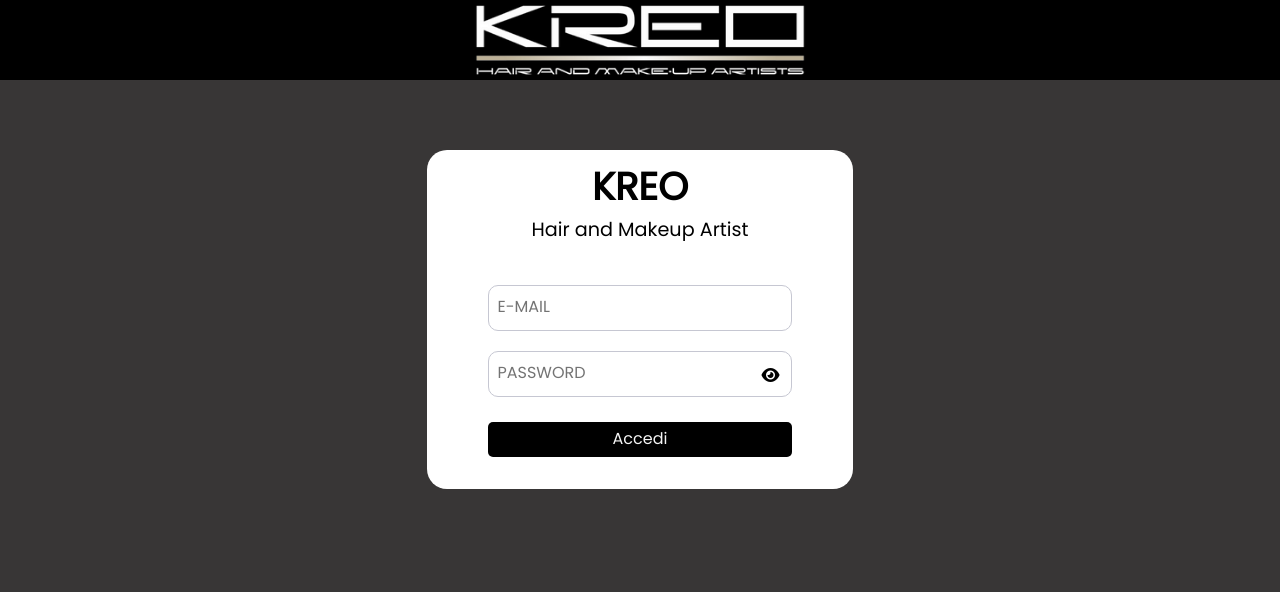
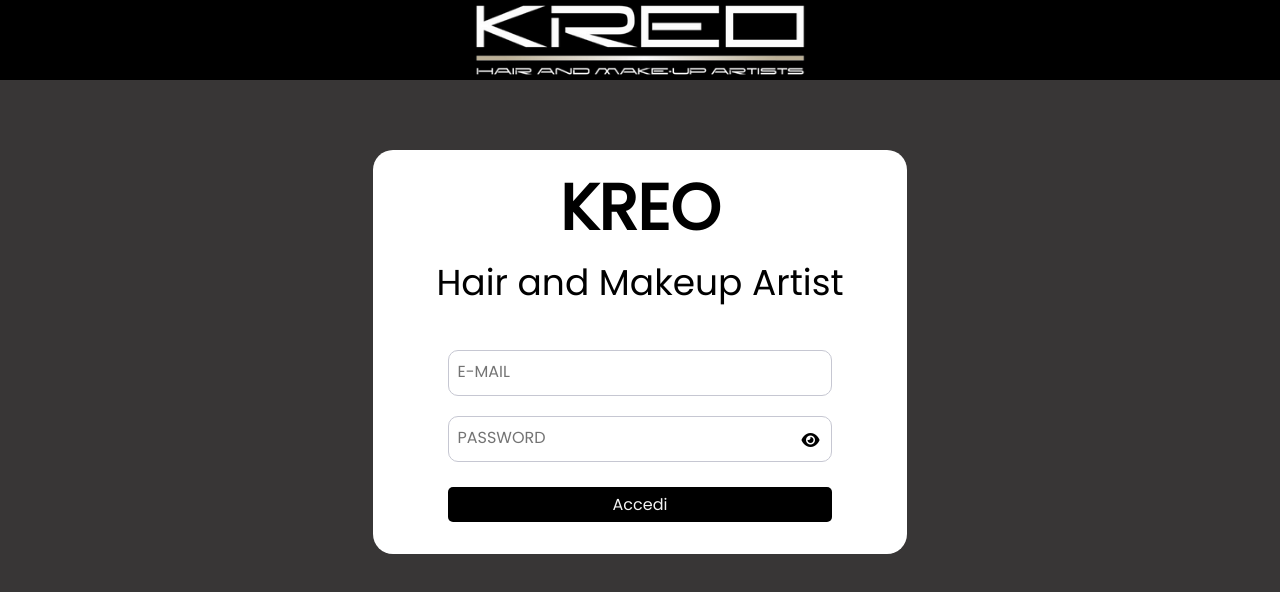
Before and after one commit to GaspareNavarra/Kreo, a Vue app in the folder Kreo/: page /Login in a window 1280 px wide. Shown: the top 592 px of the page. Built offline with nearby package versions, Linux system fonts and the light colour scheme.

Commit message:
Test on mobile css 2

```diff
--- a/Kreo/src/App.vue
+++ b/Kreo/src/App.vue
@@ -21,7 +21,7 @@
 
     <BirthDay v-show="userState" :customerList="customerList" :userState="userState"></BirthDay>
 
-    <div id="scheda-tecnica" class="datasheet_size" :class="{'login-size_pannel col-9 col-sm-4': loginPage, 'col-sm-8 mt-5 h-75': homePage, 'not-found': notFound, 'select_customer_size': selectCustomerPage}">
+    <div id="scheda-tecnica" class="datasheet_size" :class="{'login-size_pannel col-9 col-sm-5': loginPage, 'col-sm-8 mt-5 h-75': homePage, 'not-found': notFound, 'select_customer_size': selectCustomerPage}">
       <router-view></router-view>
     </div>
   </div>
--- a/Kreo/src/assets/css/main.css
+++ b/Kreo/src/assets/css/main.css
@@ -103,12 +103,11 @@
   color: #000000;
 }
 .subtitle {
-  font-size: 1.5vw;
+  font-size: 4.5vh;
 }
 .title {
   font-weight: bold;
-  font-size: 3vw;
-  /* font-size: 4em; */
+  font-size: 8vh;
 }
 .container-input {
   margin-top: 5vh;
```
